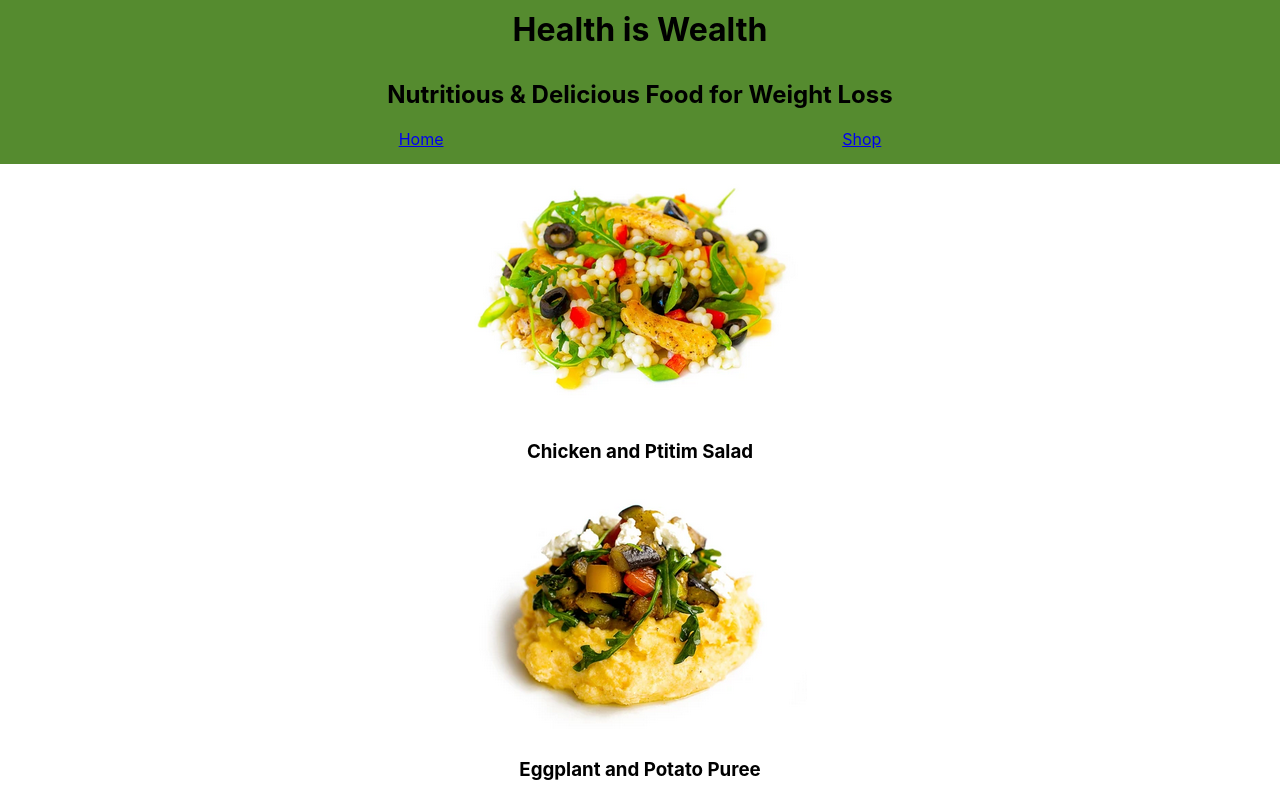
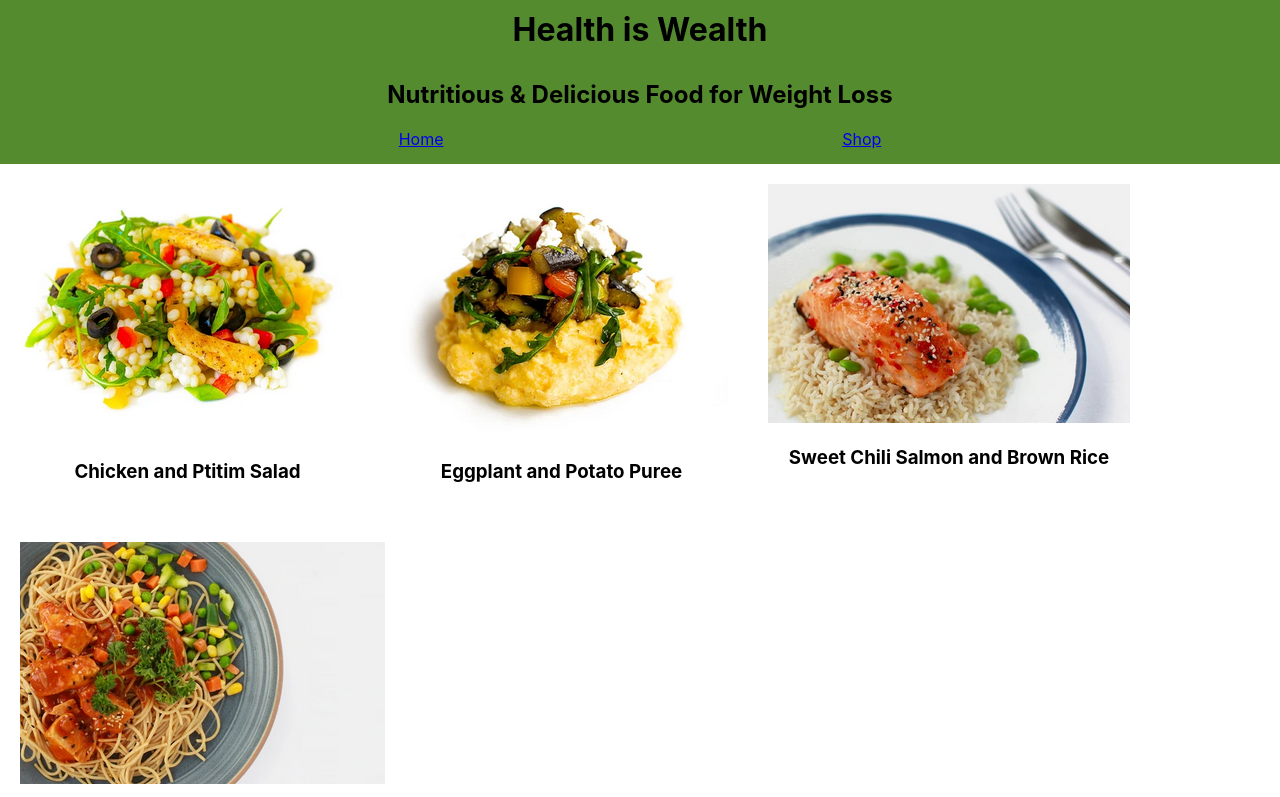
Before and after one commit to marboleda/shopping-cart, a React (Create React App) app: page /shop in a window 1280 px wide. Shown: the top 797 px of the page. Built offline with nearby package versions, Linux system fonts and the light colour scheme.

Commit message:
Add CSS to improve Shop page positioning

```diff
--- /dev/null
+++ b/src/components/ItemCard.css
@@ -0,0 +1,3 @@
+.item {
+    margin: 20px;
+}
--- a/src/components/ItemCard.js
+++ b/src/components/ItemCard.js
@@ -1,4 +1,5 @@
 import React from 'react';
+import './ItemCard.css';
 
 const itemCard = (props) => {
     const { itemId, itemImage, itemDesc } = props;
--- /dev/null
+++ b/src/components/Shop.css
@@ -0,0 +1,5 @@
+#items {
+    display: flex;
+    flex-direction: row;
+    flex-wrap: wrap;
+}
--- a/src/components/Shop.js
+++ b/src/components/Shop.js
@@ -1,5 +1,6 @@
 import React from 'react';
 import ItemCard from './ItemCard'
+import './Shop.css'
 import Salad from '../images/chicken-and-ptitim-salad.png'
 import Puree from '../images/eggplant-and-potato-puree.png'
 import Rice from '../images/sweet-chili-salmon-and-brown-rice.png'
```
